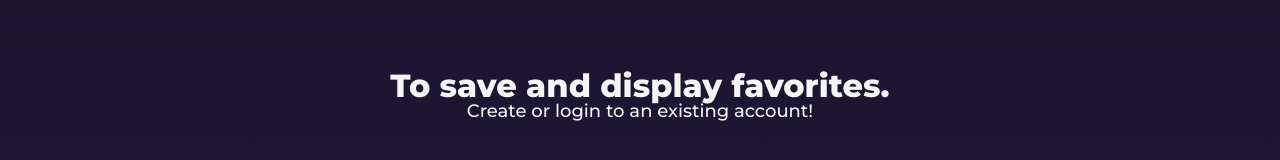
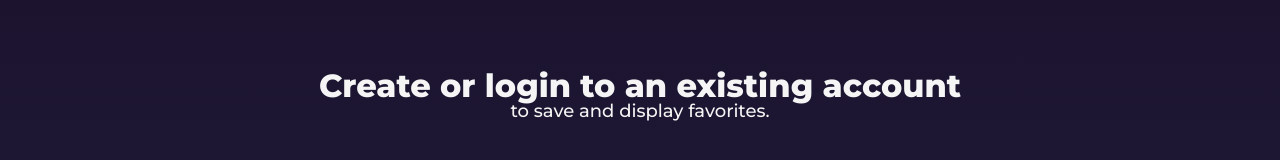
Before and after one commit to larssonpatrik/smartender, a React (Create React App) app: page /favorites in a window 1280 px wide. Shown: the part 337-497 px from the top of the page. Built offline with nearby package versions, Linux system fonts and the light colour scheme; no server answers.

Commit message:
small changes

```diff
--- a/src/firebaseModel.js
+++ b/src/firebaseModel.js
@@ -1,5 +1,5 @@
 import firebaseConfig from "./firebaseConfig";
-import { getDatabase, ref, set, onValue, get } from "firebase/database";
+import { getDatabase, ref, set, onValue } from "firebase/database";
 import { initializeApp } from "firebase/app";
 import { getAuth, signInWithEmailAndPassword } from "firebase/auth";
 
@@ -9,6 +9,7 @@ const db = getDatabase(app);
 function signInUserInFirebase(event, email, password) {
   event.preventDefault();
   const auth = getAuth();
+
   signInWithEmailAndPassword(auth, email, password)
     .then((userCredential) => {
       const user = userCredential.user;
--- a/src/presenters/FavoritesPresenter.js
+++ b/src/presenters/FavoritesPresenter.js
@@ -65,8 +65,8 @@ export default function FavoritesPresenter(props) {
       ) : (
         <div className="signForm">
           <Spacer size={4} />
-          <HeadingOne>To save and display favorites.</HeadingOne>
-          <HeadingThree>Create or login to an existing account!</HeadingThree>
+          <HeadingOne>Create or login to an existing account</HeadingOne>
+          <HeadingThree>to save and display favorites.</HeadingThree>
           <Spacer size={2} />
           <div className="btns">
             <Link className="link" to="/signin">
--- a/src/views/SignInView.js
+++ b/src/views/SignInView.js
@@ -62,7 +62,7 @@ export default function SignInView(props) {
           disabled={!props.userPassword}
           onClick={props.newUser}
         >
-          <Link to="/">LOG IN</Link>
+          LOG IN
         </Button>
 
         <Spacer size={6} />
```
